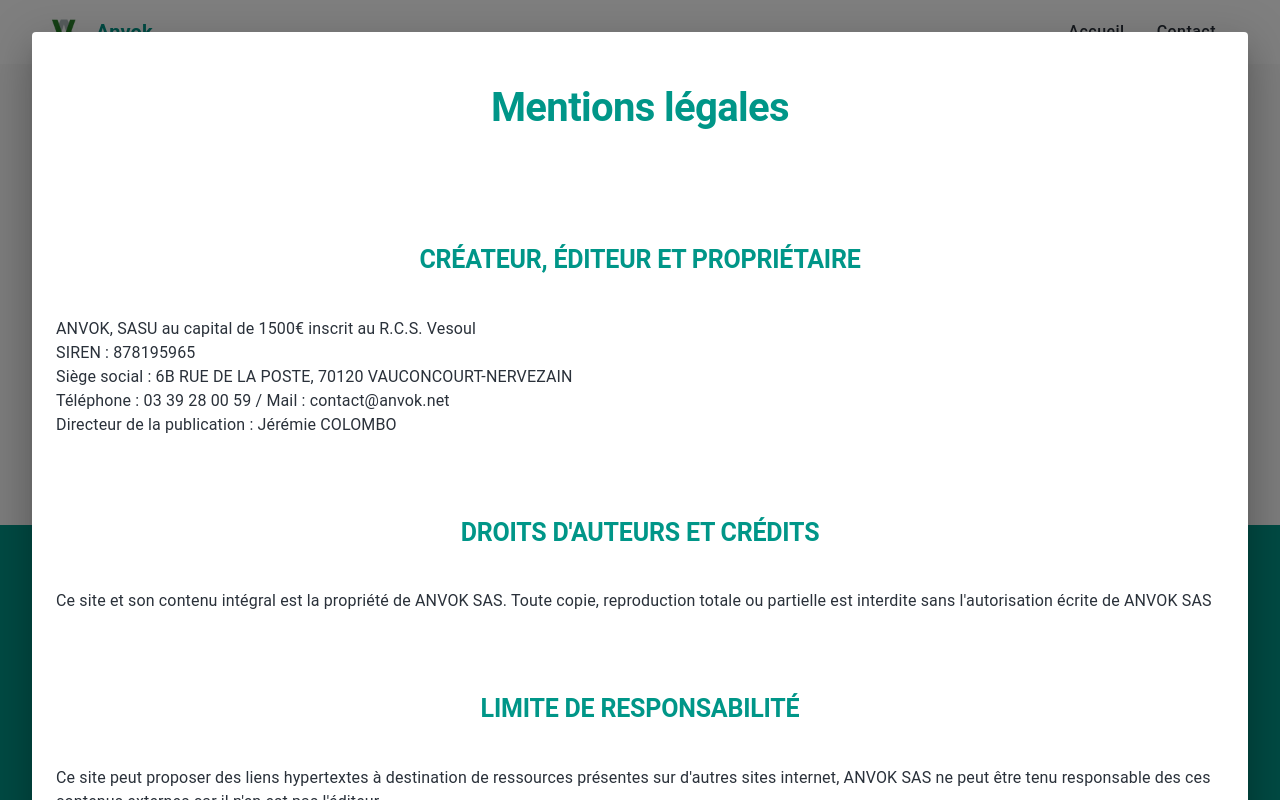
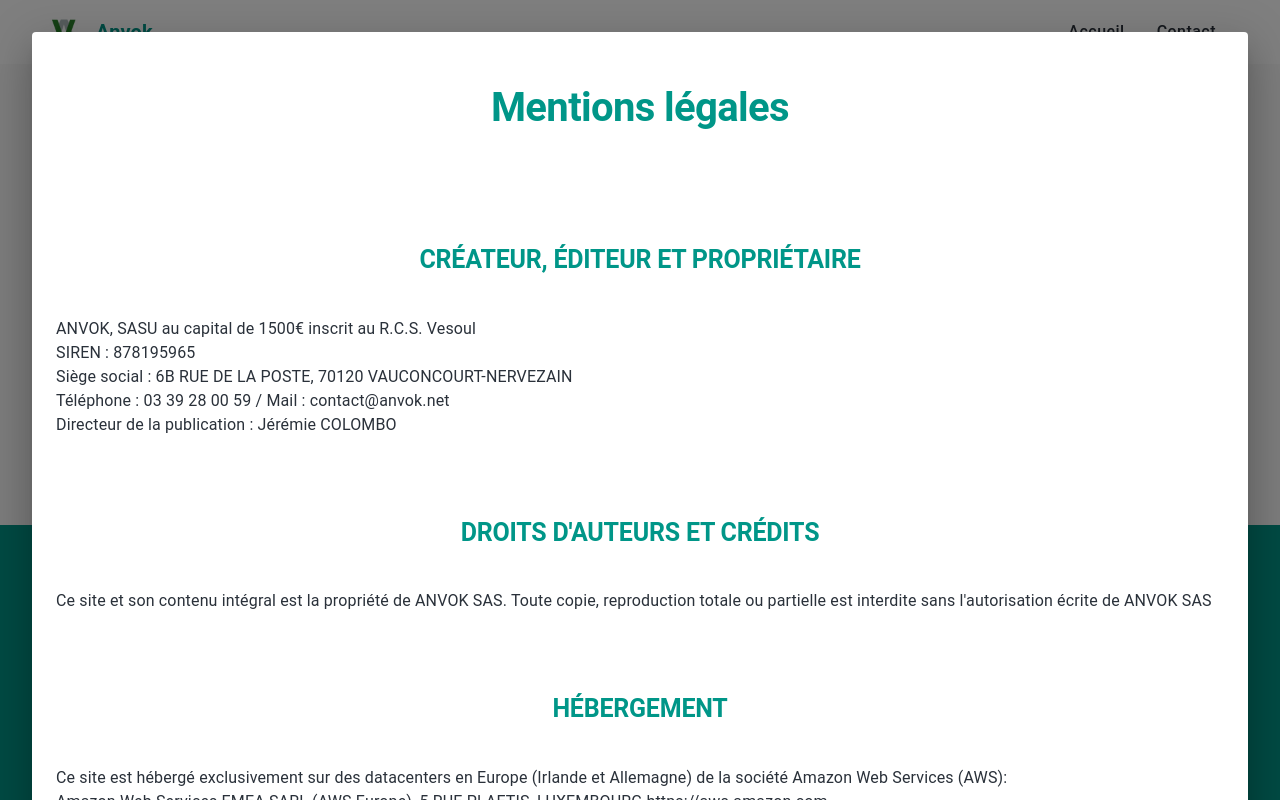
Before and after one commit to beaukode/anvoknet, a React (Create React App) app: page / in a window 1280 px wide. Both pictures are taken after a click on the link "Mentions légales". Shown: the part 754-1554 px from the top of the page. Built offline with nearby package versions, Linux system fonts and the light colour scheme.

Commit message:
Mentions légales : Hébergement

```diff
--- a/src/Legal.tsx
+++ b/src/Legal.tsx
@@ -30,6 +30,15 @@
         Ce site et son contenu intégral est la propriété de ANVOK SAS. Toute
         copie, reproduction totale ou partielle est interdite sans
         l'autorisation écrite de ANVOK SAS
+      </Typography>
+      <Typography variant="h2" color="primary">
+        Hébergement
+      </Typography>
+      <Typography variant="body1">
+        Ce site est hébergé exclusivement sur des datacenters en Europe (Irlande
+        et Allemagne) de la société Amazon Web Services (AWS):
+        <br /> Amazon Web Services EMEA SARL (AWS Europe), 5 RUE PLAETIS,
+        LUXEMBOURG https://aws.amazon.com
       </Typography>
       <Typography variant="h2" color="primary">
         Limite de responsabilité
```
